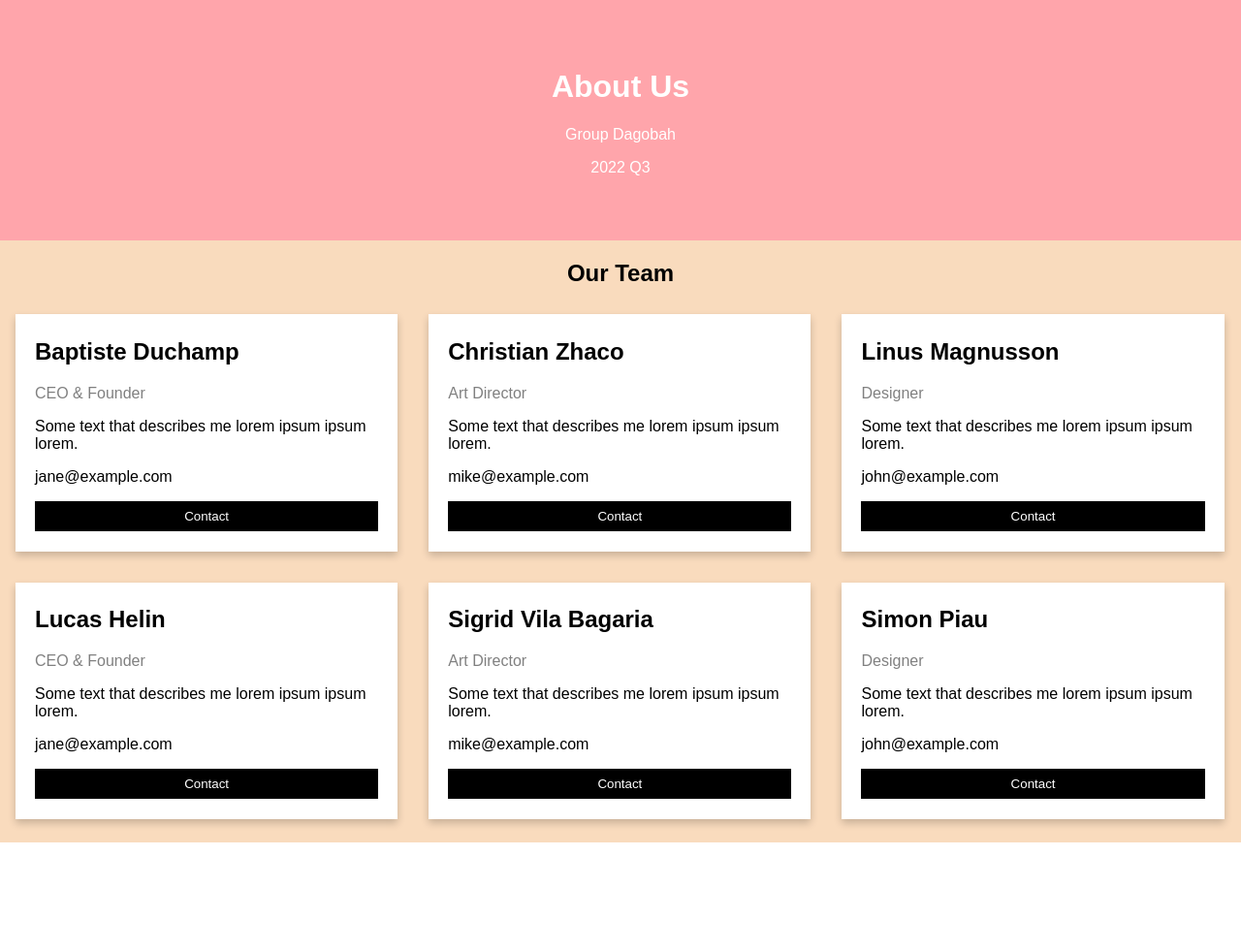
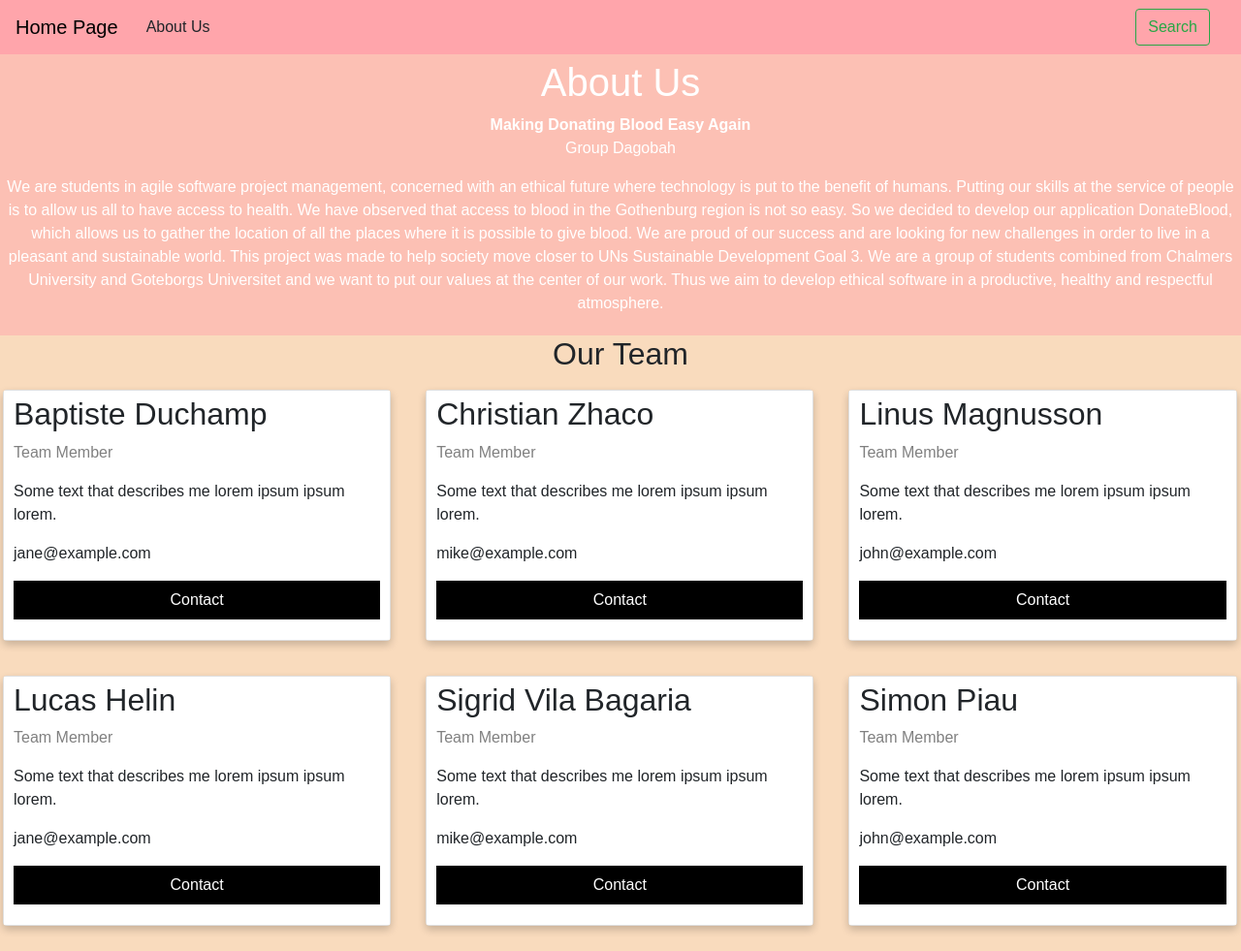
Before and after one commit to fisksoppa/Agile-software-project-management, a Django app: page /about/ in a window 1280 px wide. Shown: the whole page at 97% size. Before the commit the page ends 869 px from the top, so only its background shows below. Run offline with Django 3.2, Linux system fonts and the light colour scheme; parts of the project's set-up code (start-up, migrations or seed data) failed here and were passed over.

Commit message:
Add Navbar and button that leads to about us page

```diff
--- a/Project-Donate-Blood/templates/DBApp/map.html
+++ b/Project-Donate-Blood/templates/DBApp/map.html
@@ -46,9 +46,11 @@
     <nav class="navbar navbar-custom navbar-expand-lg ">
         <a class="navbar-brand" href="http://127.0.0.1:8000/">Donate Blood</a>
         <button class="navbar-toggler" type="button" data-toggle="collapse" data-target="#navbarSupportedContent"
-            aria-controls="navbarSupportedContent" aria-expanded="false" aria-label="Toggle navigation">
+                aria-controls="navbarSupportedContent" aria-expanded="false" aria-label="Toggle navigation">
             <span class="navbar-toggler-icon"></span>
         </button>
+        <a href="http://127.0.0.1:8000/about/" class="btn">About Us</a>
+
 
         <div class="collapse navbar-collapse" id="navbarSupportedContent">
             <ul class="navbar-nav mr-auto">
--- a/Project-Donate-Blood/templates/DBApp/search.html
+++ b/Project-Donate-Blood/templates/DBApp/search.html
@@ -49,6 +49,8 @@
                 aria-controls="navbarSupportedContent" aria-expanded="false" aria-label="Toggle navigation">
             <span class="navbar-toggler-icon"></span>
         </button>
+        <a href="http://127.0.0.1:8000/about/" class="btn">About Us</a>
+
 
         <div class="collapse navbar-collapse" id="navbarSupportedContent">
             <ul class="navbar-nav mr-auto">
--- a/Project-Donate-Blood/templates/about.html
+++ b/Project-Donate-Blood/templates/about.html
@@ -2,7 +2,16 @@
 <html lang="en">
 
 <head>
-    <meta name="viewport" content="width=device-width, initial-scale=1">
+    <meta name="viewport" content="width=device-width, initial-scale=1, shrink-to-fit=no" ">
+
+    <!-- Required meta tags -->
+    <meta charset="utf-8">
+    <!-- Bootstrap CSS -->
+    <link rel="stylesheet" href="https://cdn.jsdelivr.net/npm/bootstrap@4.6.0/dist/css/bootstrap.min.css"
+          integrity="sha384-B0vP5xmATw1+K9KRQjQERJvTumQW0nPEzvF6L/Z6nronJ3oUOFUFpCjEUQouq2+l" crossorigin="anonymous">
+
+    <title>Search Result</title>
+
     <style>
         body {
             font-family: Arial, Helvetica, sans-serif;
@@ -25,21 +34,22 @@
             padding: 0 8px;
         }
 
+
         .card {
             box-shadow: 0 4px 8px 0 rgba(0, 0, 0, 0.2);
-            margin: 8px;
+            margin: 10px;
             background-color: white;
         }
 
         .about-section {
-            padding: 50px;
+            padding: 5px;
             text-align: center;
-            background-color: #ffa5ab;
+            background-color: #FCC0B4;
             color: white;
         }
 
         .container {
-            padding: 5px 20px;
+            padding: 5px 10px;
             background-color: white;
         }
 
@@ -75,14 +85,64 @@
                 display: block;
             }
         }
+
+        .navbar-custom {
+            background-color: #ffa5ab;
+        }
+
+            /* Modify brand and text color */
+            .navbar-custom .navbar-brand,
+            .navbar-custom .navbar-text {
+                color: black;
+            }
     </style>
 </head>
 <body>
+    <!--Navbar-->
+    <nav class="navbar navbar-custom navbar-expand-lg ">
+        <a class="navbar-brand" href="http://127.0.0.1:8000/">Home Page</a>
+        <button class="navbar-toggler" type="button" data-toggle="collapse" data-target="#navbarSupportedContent"
+                aria-controls="navbarSupportedContent" aria-expanded="false" aria-label="Toggle navigation">
+            <span class="navbar-toggler-icon"></span>
+        </button>
+        <a href="http://127.0.0.1:8000/about/" class="btn">About Us</a>
+
+
+        <div class="collapse navbar-collapse" id="navbarSupportedContent">
+            <ul class="navbar-nav mr-auto">
+                <li class="nav-item active">
+                </li>
+            </ul>
+            <form class="form-inline my-2 my-lg-0" method="POST">
+                {% csrf_token %}
+                {{ form }}
+                <button class="btn btn-outline-success my-2 my-sm-0 mx-3" type="submit">Search</button>
+            </form>
+        </div>
+    </nav>
+    <!--End Navbar-->
+    <!-- Optional JavaScript; choose one of the two! -->
+    <!-- Option 1: jQuery and Bootstrap Bundle (includes Popper) -->
+    <script src="https://code.jquery.com/jquery-3.5.1.slim.min.js"
+            integrity="sha384-DfXdz2htPH0lsSSs5nCTpuj/zy4C+OGpamoFVy38MVBnE+IbbVYUew+OrCXaRkfj"
+            crossorigin="anonymous"></script>
+    <script src="https://cdn.jsdelivr.net/npm/bootstrap@4.6.0/dist/js/bootstrap.bundle.min.js"
+            integrity="sha384-Piv4xVNRyMGpqkS2by6br4gNJ7DXjqk09RmUpJ8jgGtD7zP9yug3goQfGII0yAns"
+            crossorigin="anonymous"></script>
+
+
+
 
     <div class="about-section">
         <h1>About Us</h1>
-        <p>Group Dagobah</p>
-        <p>2022 Q3</p>
+        <b>Making Donating Blood Easy Again</b>
+        <p>Group Dagobah </p>
+        <p>
+            We are students in agile software project management, concerned with an ethical future where technology is put to the benefit of humans.
+            Putting our skills at the service of people is to allow us all to have access to health. We have observed that access to blood in the Gothenburg region is not so easy. So we decided to develop our application DonateBlood, which allows us to gather the location of all the places where it is possible to give blood.
+            We are proud of our success and are looking for new challenges in order to live in a pleasant and sustainable world. This project was made to help society move closer to UNs Sustainable Development Goal 3.
+            We are a group of students combined from Chalmers University and Goteborgs Universitet and we want to put our values at the center of our work. Thus we aim to develop ethical software in a productive, healthy and respectful atmosphere.
+        </p>
     </div>
 
 
@@ -92,7 +152,7 @@
             <div class="card">
                 <div class="container">
                     <h2>Baptiste Duchamp</h2>
-                    <p class="title">CEO & Founder</p>
+                    <p class="title">Team Member</p>
                     <p>Some text that describes me lorem ipsum ipsum lorem.</p>
                     <p>jane@example.com</p>
                     <p><button class="button">Contact</button></p>
@@ -104,7 +164,7 @@
             <div class="card">
                 <div class="container">
                     <h2>Christian Zhaco</h2>
-                    <p class="title">Art Director</p>
+                    <p class="title">Team Member</p>
                     <p>Some text that describes me lorem ipsum ipsum lorem.</p>
                     <p>mike@example.com</p>
                     <p><button class="button">Contact</button></p>
@@ -116,7 +176,7 @@
             <div class="card">
                 <div class="container">
                     <h2>Linus Magnusson</h2>
-                    <p class="title">Designer</p>
+                    <p class="title">Team Member</p>
                     <p>Some text that describes me lorem ipsum ipsum lorem.</p>
                     <p>john@example.com</p>
                     <p><button class="button">Contact</button></p>
@@ -130,7 +190,7 @@
             <div class="card">
                 <div class="container">
                     <h2>Lucas Helin</h2>
-                    <p class="title">CEO & Founder</p>
+                    <p class="title">Team Member</p>
                     <p>Some text that describes me lorem ipsum ipsum lorem.</p>
                     <p>jane@example.com</p>
                     <p><button class="button">Contact</button></p>
@@ -142,7 +202,7 @@
             <div class="card">
                 <div class="container">
                     <h2>Sigrid Vila Bagaria</h2>
-                    <p class="title">Art Director</p>
+                    <p class="title">Team Member</p>
                     <p>Some text that describes me lorem ipsum ipsum lorem.</p>
                     <p>mike@example.com</p>
                     <p><button class="button">Contact</button></p>
@@ -154,7 +214,7 @@
             <div class="card">
                 <div class="container">
                     <h2>Simon Piau</h2>
-                    <p class="title">Designer</p>
+                    <p class="title">Team Member</p>
                     <p>Some text that describes me lorem ipsum ipsum lorem.</p>
                     <p>john@example.com</p>
                     <p><button class="button">Contact</button></p>
```
Also changed, not shown: Project-Donate-Blood/db.sqlite3.
